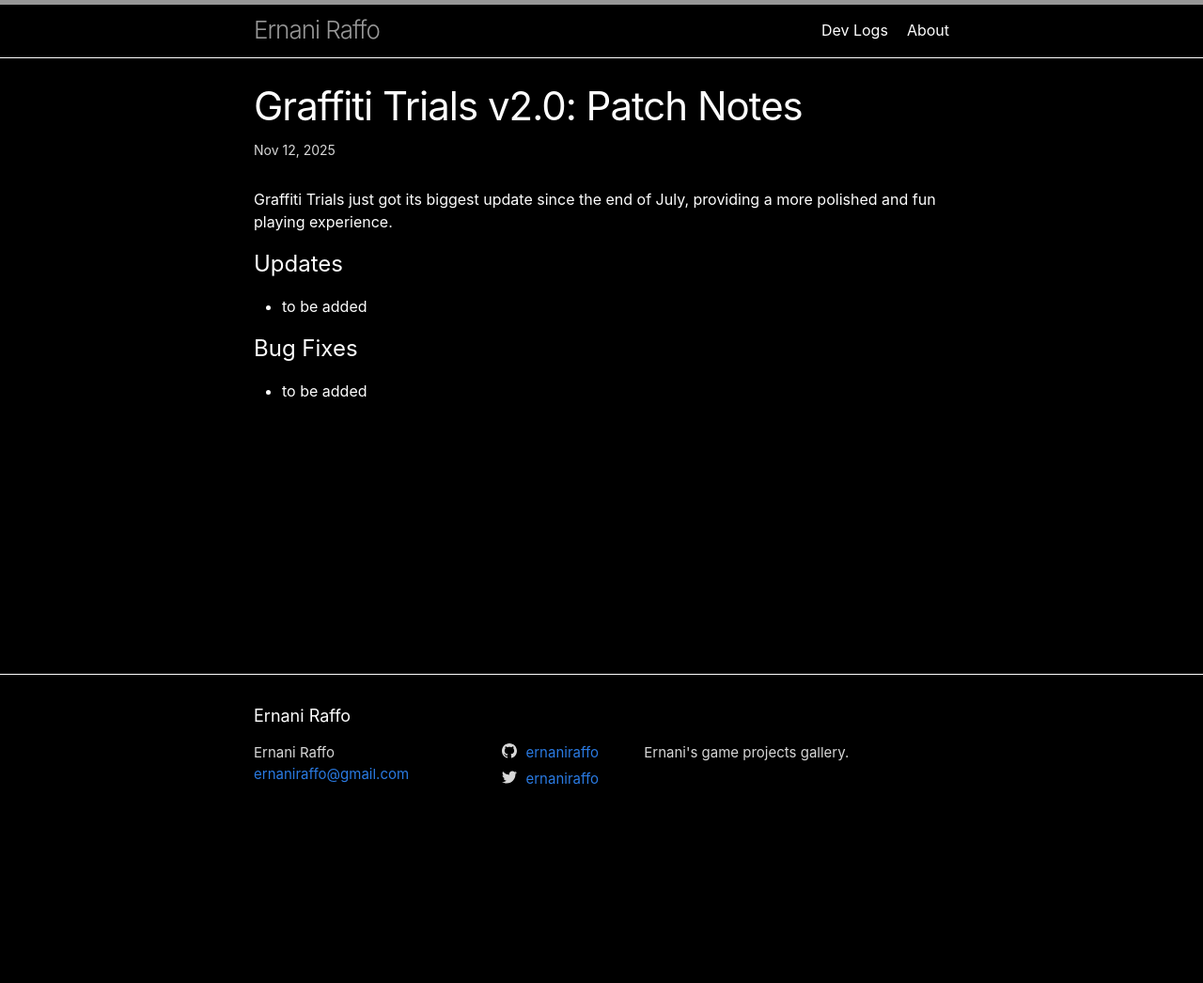
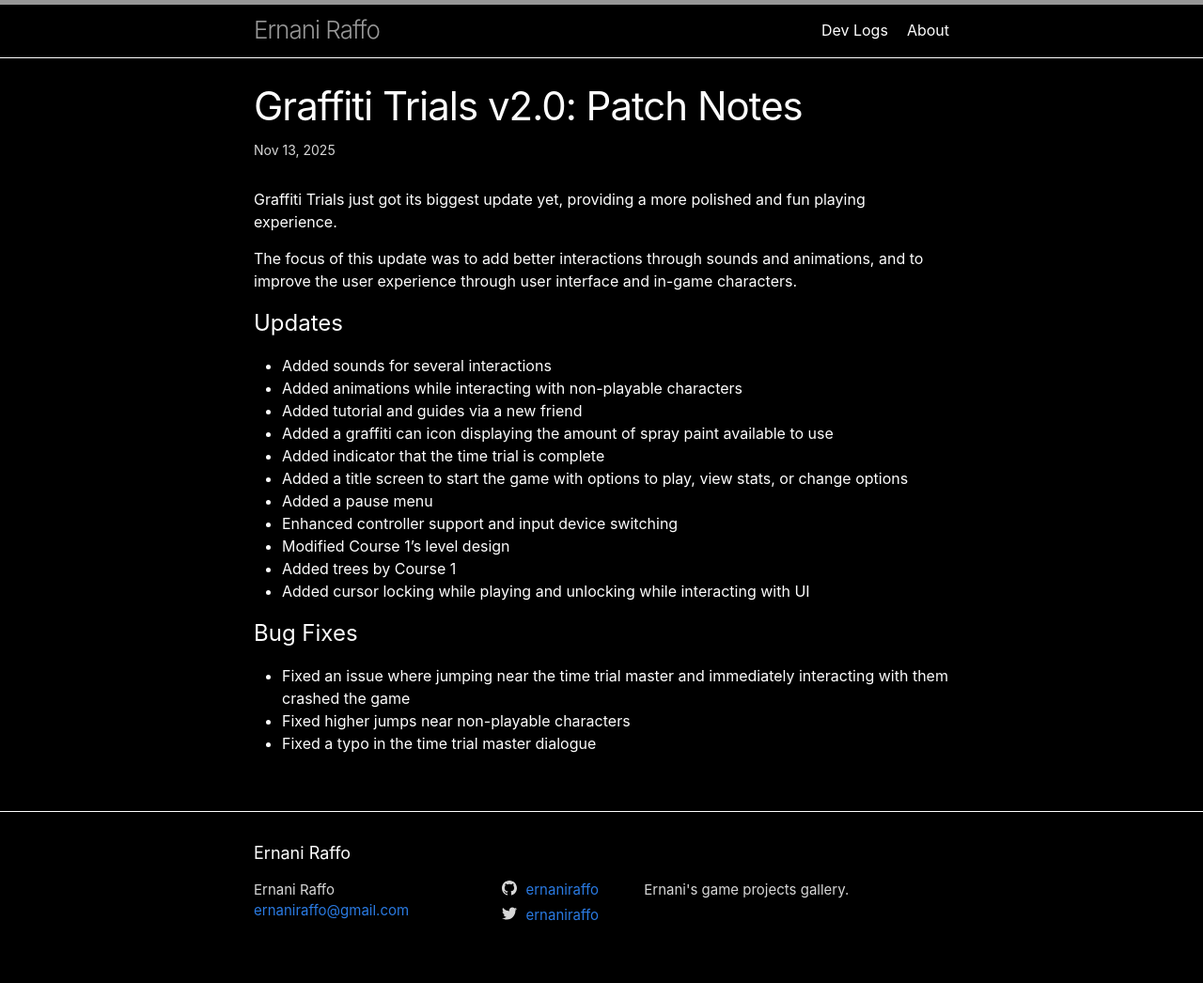
Before and after one commit to ernaniraffo/ernaniraffo.github.io, a Jekyll site: the page built from docs/_posts/2025-11-12-graffiti-trials-v2.0-patch-notes.markdown, in a window 1280 px wide. Shown: the whole page at 94% size. Built offline with Jekyll 4.4.1, drawn with Linux system fonts in a browser that asks for light colours; before the commit the page ends 900 px from its top, so only the background shows below that.

Commit message:
Patch notes draft to be published

```diff
--- a/docs/_posts/2025-11-12-graffiti-trials-v2.0-patch-notes.markdown
+++ b/docs/_posts/2025-11-12-graffiti-trials-v2.0-patch-notes.markdown
@@ -1,15 +1,30 @@
 ---
 layout: post
 title:  "Graffiti Trials v2.0: Patch Notes"
-date:   2025-11-12 03:00:00 -0700
+date:   2025-11-13 08:30:00 -0700
 categories: graffiti-trials
 ---
 
-Graffiti Trials just got its biggest update since the end of July, providing a more polished and fun
-playing experience.
+Graffiti Trials just got its biggest update yet, providing a more polished and fun playing experience.
+
+The focus of this update was to add better interactions through sounds and animations, and to improve
+the user experience through user interface and in-game characters.
 
 # Updates
-* to be added
+* Added sounds for several interactions
+* Added animations while interacting with non-playable characters
+* Added tutorial and guides via a new friend
+* Added a graffiti can icon displaying the amount of spray paint available to use
+* Added indicator that the time trial is complete
+* Added a title screen to start the game with options to play, view stats, or change options
+* Added a pause menu
+* Enhanced controller support and input device switching
+* Modified Course 1's level design
+* Added trees by Course 1
+* Added cursor locking while playing and unlocking while interacting with UI
 
 # Bug Fixes
-* to be added
+* Fixed an issue where jumping near the time trial master and immediately interacting with them
+crashed the game
+* Fixed higher jumps near non-playable characters
+* Fixed a typo in the time trial master dialogue
```
